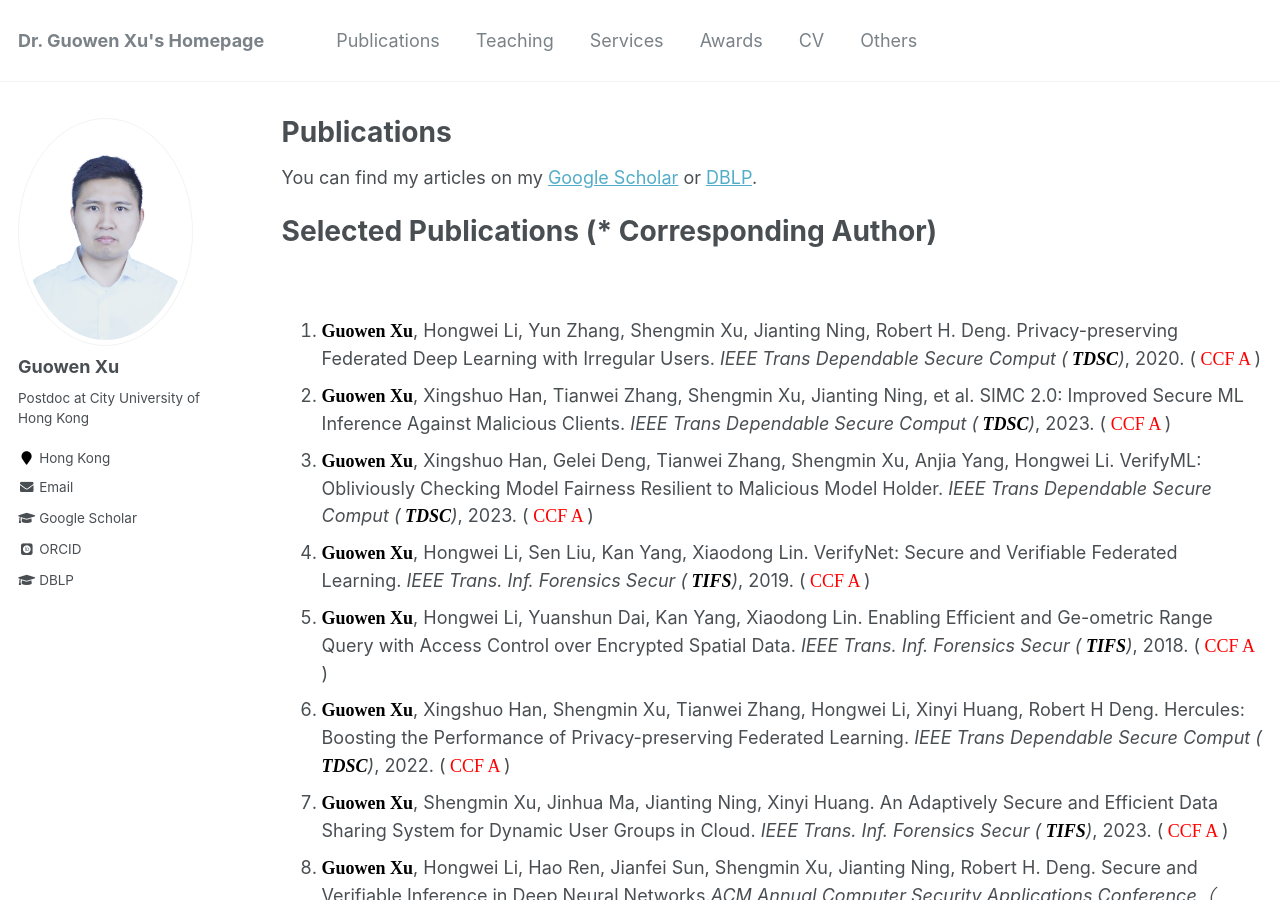
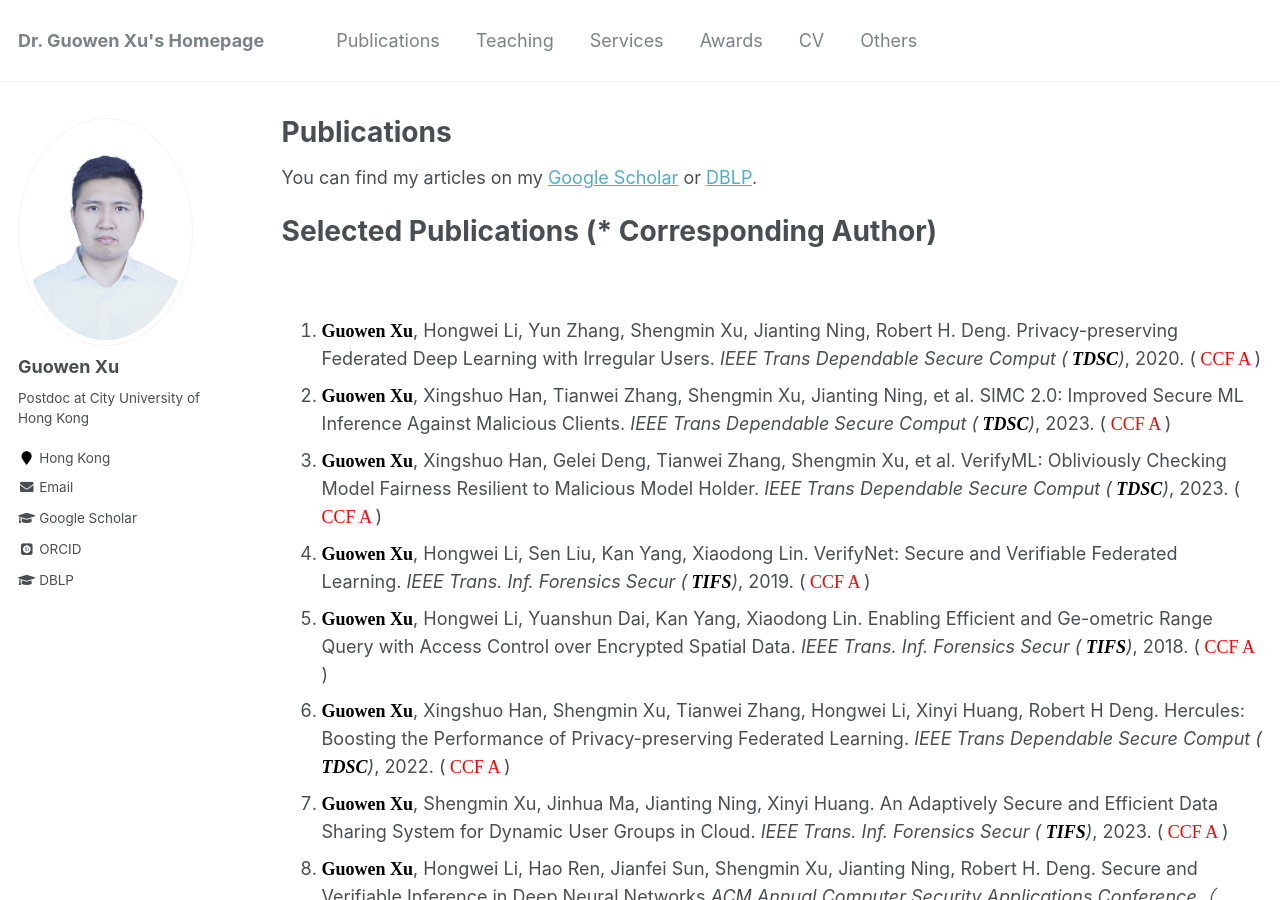
Before and after one commit to Guowen-xu/guowen-xu.github.io, a Jekyll site: the page built from _pages/publications.md, in a window 1280 px wide and 900 px high. Built offline with Jekyll 4.4.1, drawn with Linux system fonts in a browser that asks for light colours; some web fonts are replaced.

Commit message:
Update publications.md

```diff
--- a/_pages/publications.md
+++ b/_pages/publications.md
@@ -16,7 +16,7 @@ You can find my articles on my [Google Scholar](https://scholar.google.com.hk/ci
 
 1. **<font face="Times New Roman" color=black size=4> Guowen Xu</font>**, Hongwei Li, Yun Zhang, Shengmin Xu, Jianting Ning, Robert H. Deng. Privacy-preserving Federated Deep Learning with Irregular Users. *IEEE Trans Dependable Secure Comput (**<font face="Times New Roman" color=black size=4> TDSC</font>**)*, 2020. (<font face="Times New Roman" color=red size=4>  CCF A </font>)
 2. **<font face="Times New Roman" color=black size=4> Guowen Xu</font>**, Xingshuo Han, Tianwei Zhang, Shengmin Xu, Jianting Ning, et al. SIMC 2.0: Improved Secure ML Inference Against Malicious Clients. *IEEE Trans Dependable Secure Comput (**<font face="Times New Roman" color=black size=4> TDSC</font>**)*, 2023.  (<font face="Times New Roman" color=red size=4>  CCF A </font>)
-3. **<font face="Times New Roman" color=black size=4> Guowen Xu</font>**, Xingshuo Han, Gelei Deng, Tianwei Zhang, Shengmin Xu,  Anjia Yang, Hongwei Li. VerifyML: Obliviously Checking Model Fairness Resilient to Malicious Model Holder. *IEEE Trans Dependable Secure Comput (**<font face="Times New Roman" color=black size=4> TDSC</font>**)*, 2023. (<font face="Times New Roman" color=red size=4>  CCF A </font>)
+3. **<font face="Times New Roman" color=black size=4> Guowen Xu</font>**, Xingshuo Han, Gelei Deng, Tianwei Zhang, Shengmin Xu, et al. VerifyML: Obliviously Checking Model Fairness Resilient to Malicious Model Holder. *IEEE Trans Dependable Secure Comput (**<font face="Times New Roman" color=black size=4> TDSC</font>**)*, 2023. (<font face="Times New Roman" color=red size=4>  CCF A </font>)
 4. **<font face="Times New Roman" color=black size=4> Guowen Xu</font>**, Hongwei Li, Sen Liu, Kan Yang, Xiaodong Lin. VerifyNet: Secure and Verifiable Federated Learning. *IEEE Trans. Inf. Forensics Secur (**<font face="Times New Roman" color=black size=4> TIFS</font>**)*, 2019. (<font face="Times New Roman" color=red size=4>  CCF A </font>)
 5. **<font face="Times New Roman" color=black size=4> Guowen Xu</font>**, Hongwei Li, Yuanshun Dai, Kan Yang, Xiaodong Lin. Enabling Efficient and Ge-ometric Range Query with Access Control over Encrypted Spatial Data. *IEEE Trans. Inf. Forensics Secur (**<font face="Times New Roman" color=black size=4> TIFS</font>**)*,  2018. (<font face="Times New Roman" color=red size=4>  CCF A </font>)
 6. **<font face="Times New Roman" color=black size=4> Guowen Xu</font>**, Xingshuo Han, Shengmin Xu, Tianwei Zhang, Hongwei Li, Xinyi Huang, Robert H Deng. Hercules: Boosting the Performance of Privacy-preserving Federated Learning. *IEEE Trans Dependable Secure Comput (**<font face="Times New Roman" color=black size=4> TDSC</font>**)*, 2022. (<font face="Times New Roman" color=red size=4>  CCF A </font>)
```
